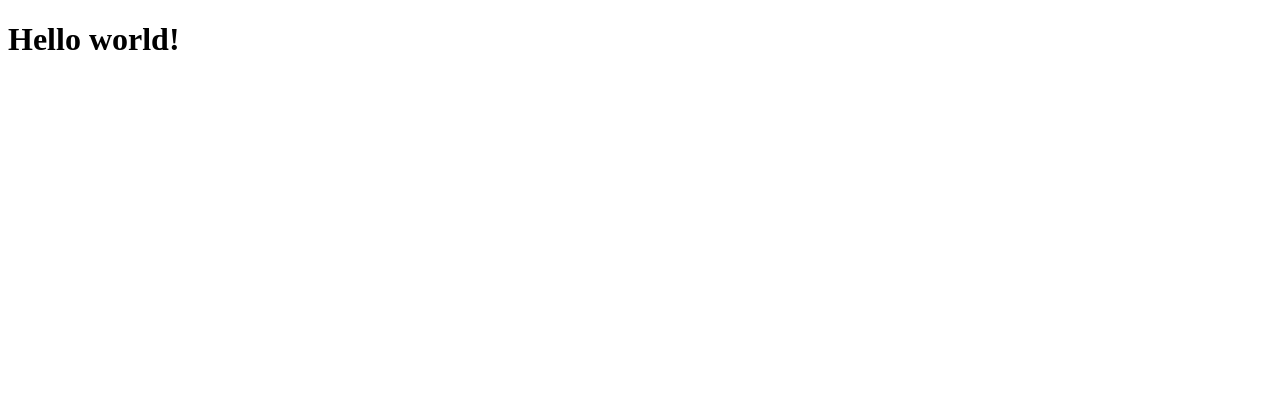
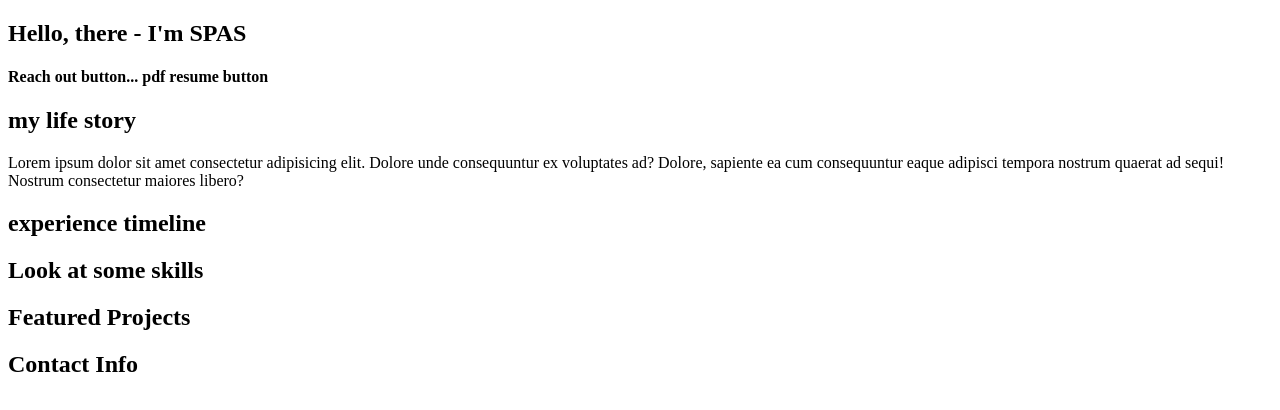
Before and after one commit to SpasZahariev/gatsby-ts, a Gatsby site: page / in a window 1280 px wide. Built offline with nearby package versions, Linux system fonts and the light colour scheme; Gatsby itself is replaced by a stand-in of ours.

Commit message:
making some bones

```diff
--- a/src/pages/index.tsx
+++ b/src/pages/index.tsx
@@ -2,8 +2,58 @@ import * as React from 'react'
 
 const App = () => {
   return (
-    <h1>Hello world!</h1>
+
+    <div>
+      {getIntroduction()}
+      {getBackgroundParagraph()}
+      {getExperienceParagraph()}
+      {getSkillsTable()}
+      {getProjects()}
+      {getContactInfo()}
+    </div>
+
   );
 }
 
+
+
+function getIntroduction() {
+  return <section>
+    <h1>Hello, there - I'm SPAS</h1>
+    <h4>Reach out button... pdf resume button</h4>
+  </section>
+}
+
+function getBackgroundParagraph() {
+  return <section>
+    <h1>my life story</h1>
+    <p>
+      Lorem ipsum dolor sit amet consectetur adipisicing elit. Dolore unde consequuntur ex voluptates ad? Dolore, sapiente ea cum consequuntur eaque adipisci tempora nostrum quaerat ad sequi! Nostrum consectetur maiores libero?
+    </p>
+  </section>
+}
+
+function getExperienceParagraph() {
+  return <section>
+    <h1>experience timeline</h1>
+  </section>
+}
+
+function getSkillsTable() {
+  return <section>
+    <h1>Look at some skills</h1>
+  </section>
+}
+
+function getProjects() {
+  return <section>
+    <h1>Featured Projects</h1>
+  </section>
+}
+
+function getContactInfo() {
+  return <section>
+    <h1>Contact Info</h1>
+  </section>
+}
 export default App;
```
